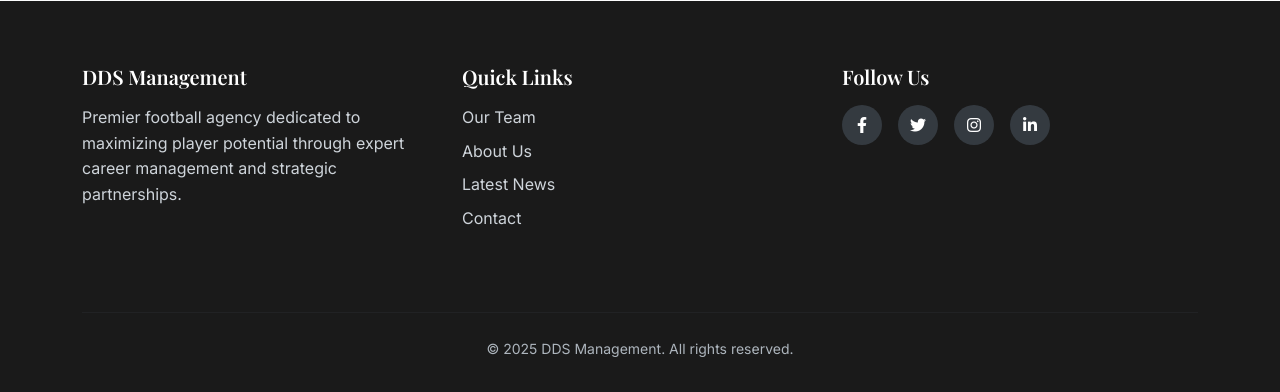
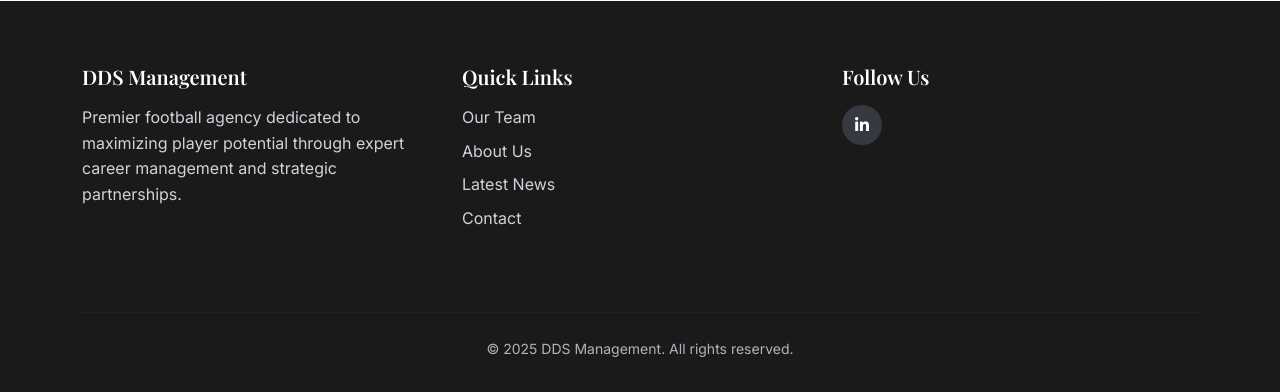
Before and after one commit to Kevinolm10/DDS-Management, a Django app: page / in a window 1280 px wide. Shown: the part 4467-4859 px from the top of the page. Run offline with Django 5.2, Linux system fonts and the light colour scheme; data that the repository does not hold is empty.

Commit message:
Fix social links href

```diff
--- a/templates/base.html
+++ b/templates/base.html
@@ -134,16 +134,7 @@
                 <div class="col-lg-4 mb-4">
                     <h5 class="footer-title">Follow Us</h5>
                     <div class="social-links">
-                        <a href="#" aria-label="Visit our Facebook page" class="social-link">
-                            <i class="fab fa-facebook-f"></i>
-                        </a>
-                        <a href="#" aria-label="Visit our Twitter profile" class="social-link">
-                            <i class="fab fa-twitter"></i>
-                        </a>
-                        <a href="#" aria-label="Visit our Instagram page" class="social-link">
-                            <i class="fab fa-instagram"></i>
-                        </a>
-                        <a href="#" aria-label="Visit our LinkedIn profile" class="social-link">
+                        <a href="linkedin.com/in/hesiodo-dias-dos-santos-2741202b8" aria-label="Visit our LinkedIn profile" class="social-link">
                             <i class="fab fa-linkedin-in"></i>
                         </a>
                     </div>
```
